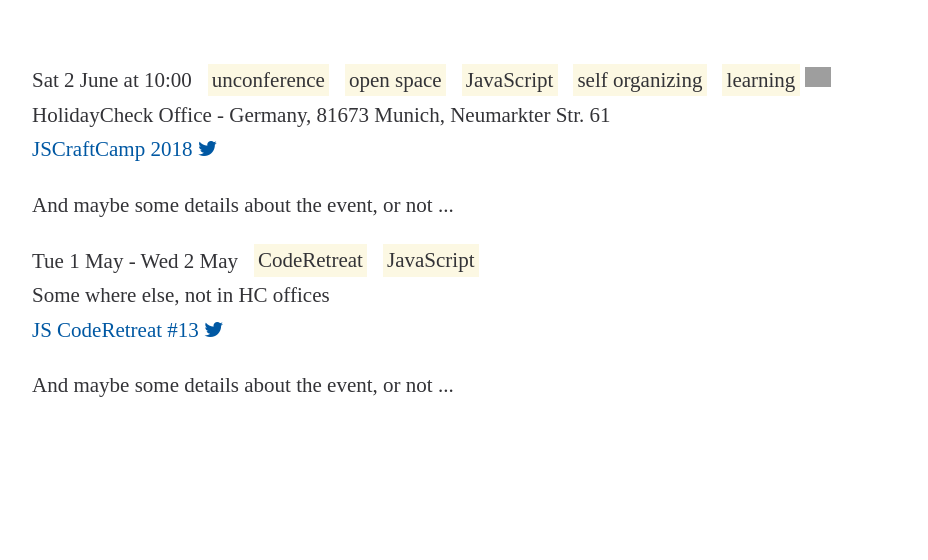
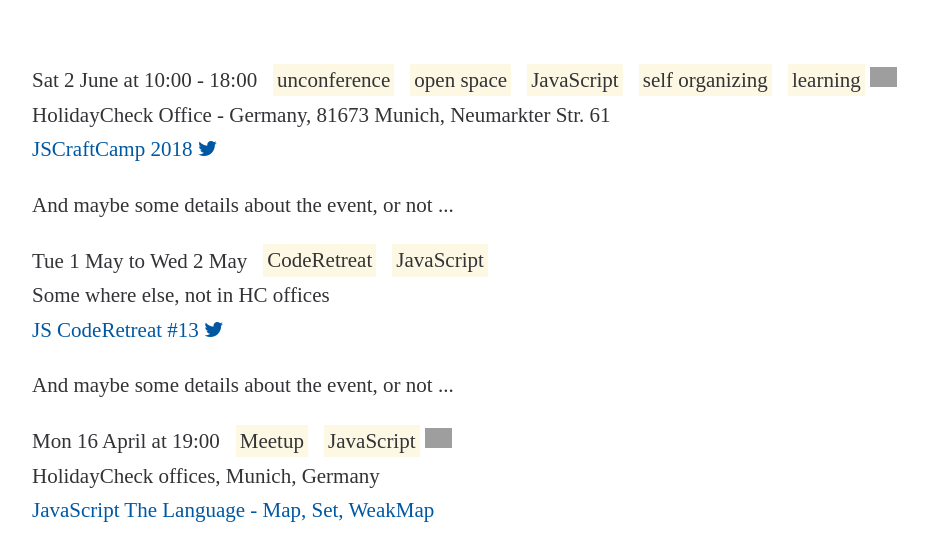
Before and after one commit to holidaycheck/hc-event-component, a website with bundled scripts: page src/events-copy.html in a window 1280 px wide. Shown: the whole page, without its empty margins (178-1106 px from the left). Built offline with nearby package versions, Linux system fonts and the light colour scheme; grey boxes are pictures that could not be loaded; a web font is replaced by a local one.

Commit message:
Extract the times.js and leave the delimiter-string up to the user.

```diff
--- a/src/HcEvent.js
+++ b/src/HcEvent.js
@@ -1,3 +1,5 @@
+import {formatTimes} from './times.js';
+
 /*
 TODO
 - [ ] nicer dates, more readable
@@ -23,25 +25,6 @@
   return addressText.toLowerCase().includes('holidaycheck');
 }
 
-const isSameDay = (date1, date2) => date1.toLocaleDateString() === date2.toLocaleDateString();
-const formatTimes = ([startDateTime, endDateTime]) => {
-  const longTimeOptions = {weekday: 'short', month: 'long', day: 'numeric', hour: 'numeric', minute: 'numeric'};
-  const dayOnlyOptions = {weekday: 'short', month: 'long', day: 'numeric'};
-  const startDate = new Date(startDateTime.innerText);
-  const endDate = new Date(endDateTime.innerText);
-  startDateTime.setAttribute('datetime', startDate.toISOString());
-  endDateTime.setAttribute('datetime', endDate.toISOString());
-  if (isSameDay(startDate, endDate)) {
-    startDateTime.innerText = startDate.toLocaleDateString('en-GB', longTimeOptions);
-    endDateTime.parentNode.removeChild(endDateTime);
-  } else {
-    startDateTime.innerText = startDate.toLocaleDateString('en-GB', dayOnlyOptions);
-    endDateTime.innerText = endDate.toLocaleDateString('en-GB', dayOnlyOptions);
-    const delimiterNode = new Text(' - ');
-    startDateTime.parentNode.insertBefore(delimiterNode, endDateTime);
-  }
-}
-
 class HcEvent extends HTMLElement {
   connectedCallback() {
     if (addressIsAtHolidayCheck(this)) {
--- a/src/events-copy.html
+++ b/src/events-copy.html
@@ -59,7 +59,7 @@
   </style>
 
   <hc-event>
-    <time>2018-06-02 10:00</time><time>2018-06-02 18:00</time>
+    <time>2018-06-02 10:00</time> - <time>2018-06-02 18:00</time>
     <hc-event-tags>
       <li>unconference</li>
       <li>open space</li>
@@ -76,9 +76,7 @@
   </hc-event>
 
   <hc-event>
-    <hc-event-times>
-      <time>2018-05-01 9:30</time><time>2018-05-02 18:00</time>
-    </hc-event-times>
+    <time>2018-05-01 9:30</time> to <time>2018-05-02 18:00</time>
     <hc-event-tags>
       <li>CodeRetreat</li>
       <li>JavaScript</li>
@@ -90,5 +88,15 @@
       And maybe some details about the event, or not ...
     </p>
   </hc-event>
+
+  <hc-event>
+    <time>2018-04-16 19:00</time>
+    <hc-event-tags>
+      <li>Meetup</li>
+      <li>JavaScript</li>
+    </hc-event-tags>
+    <address>HolidayCheck offices, Munich, Germany</address>
+    <a href="https://www.meetup.com/JavaScript-The-Language/events/249034286/">JavaScript The Language - Map, Set, WeakMap</a>
+  </hc-event>
 </body>
 </html>
--- /dev/null
+++ b/src/times.js
@@ -0,0 +1,27 @@
+const longTimeOptions = {weekday: 'short', month: 'long', day: 'numeric', hour: 'numeric', minute: 'numeric'};
+const dayOnlyOptions = {weekday: 'short', month: 'long', day: 'numeric'};
+const timeOnlyOptions = {hour: 'numeric', minute: 'numeric'};
+const isSameDay = (date1, date2) => date1.toLocaleDateString() === date2.toLocaleDateString();
+export const formatTimes = ([startDateTime, endDateTime]) => {
+  if (!endDateTime) {
+    formatStartTime(startDateTime);
+    return;
+  }
+  const startDate = new Date(startDateTime.innerText);
+  const endDate = new Date(endDateTime.innerText);
+  startDateTime.setAttribute('datetime', startDate.toISOString());
+  endDateTime.setAttribute('datetime', endDate.toISOString());
+  if (isSameDay(startDate, endDate)) {
+    startDateTime.innerText = startDate.toLocaleDateString('en-GB', longTimeOptions);
+    endDateTime.innerText = endDate.toLocaleTimeString('en-GB', timeOnlyOptions);
+  } else {
+    startDateTime.innerText = startDate.toLocaleDateString('en-GB', dayOnlyOptions);
+    endDateTime.innerText = endDate.toLocaleDateString('en-GB', dayOnlyOptions);
+  }
+}
+
+const formatStartTime = startDateTime => {
+  const startDate = new Date(startDateTime.innerText);
+  startDateTime.setAttribute('datetime', startDate.toISOString());
+  startDateTime.innerText = startDate.toLocaleDateString('en-GB', longTimeOptions);
+}
```
